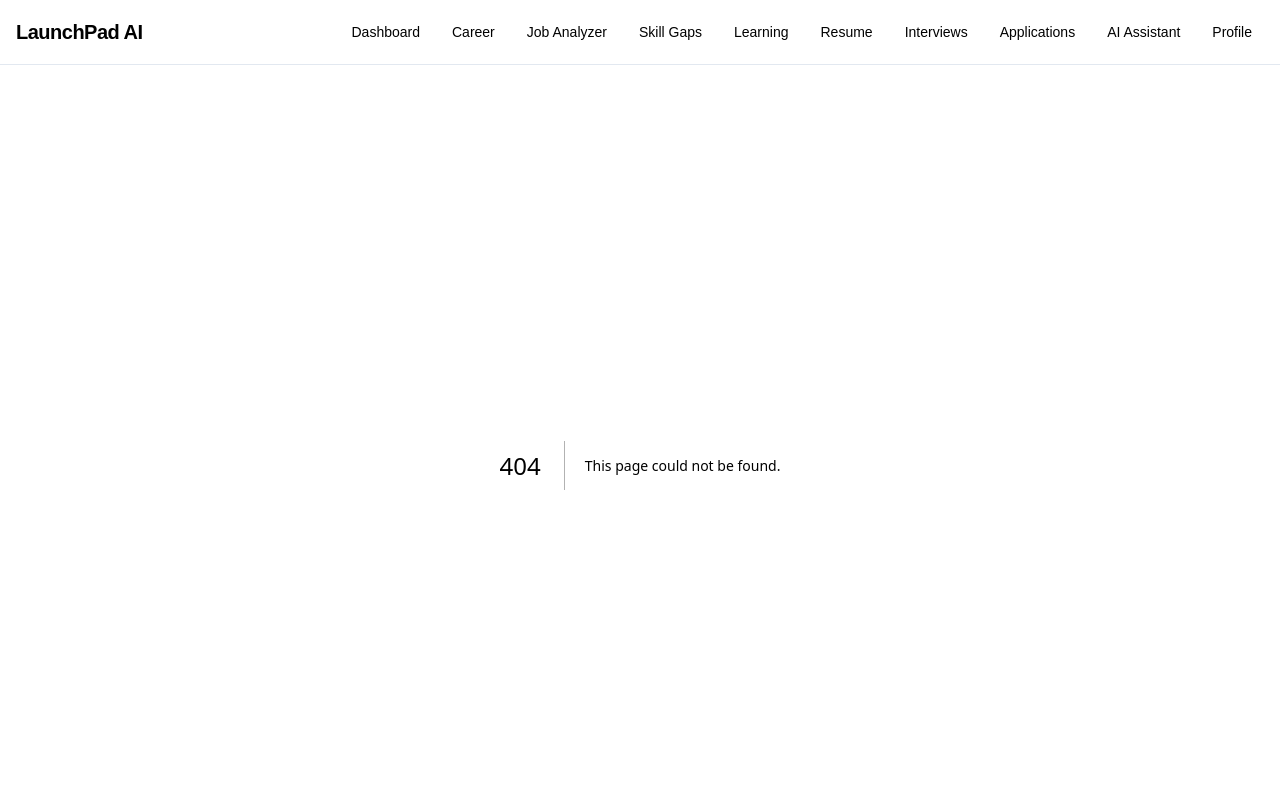
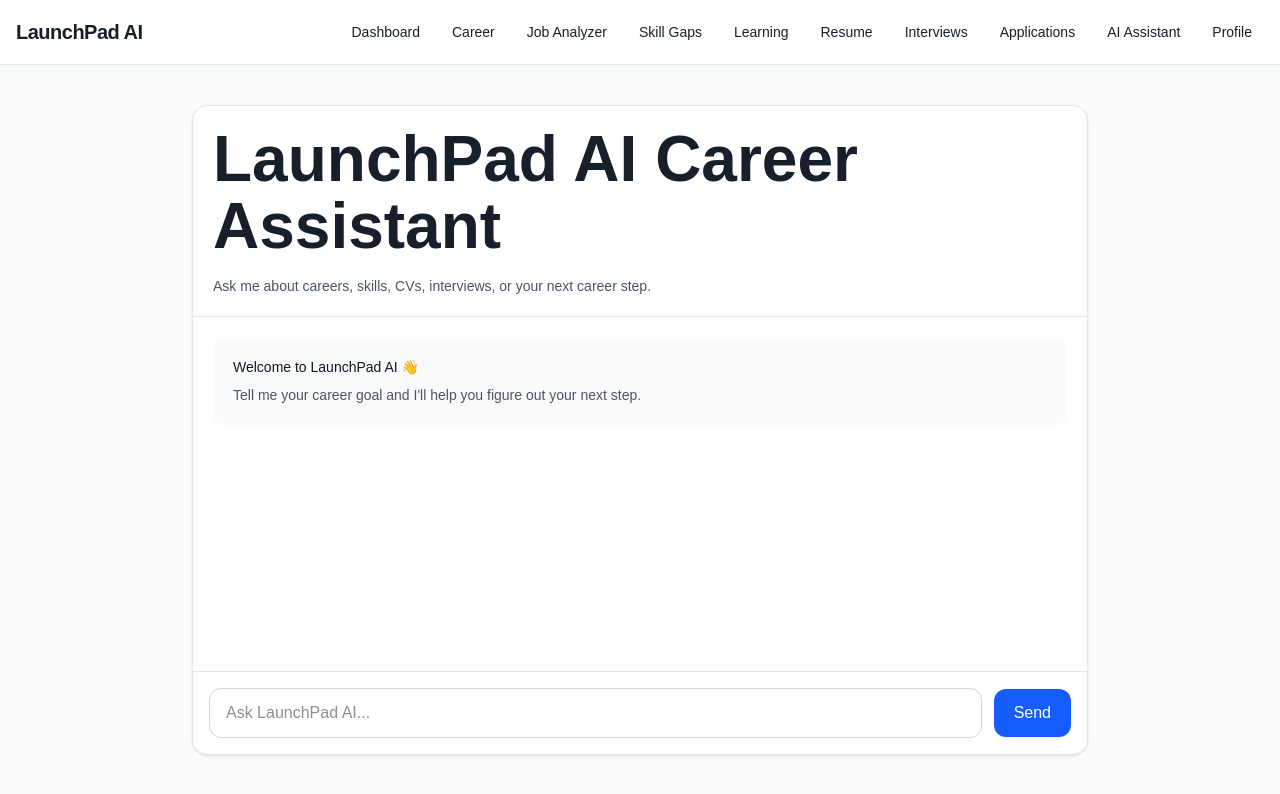
Before and after one commit to pavankalyan271/launchpad-ai, a Next.js app in the folder app/: page /assistant in a window 1280 px wide. Before the commit this address had no page. Shown: the top 794 px of the page. Built offline with nearby package versions, Linux system fonts and the light colour scheme.

Commit message:
feat: add streaming AI career assistant

```diff
--- /dev/null
+++ b/app/app/api/chat/route.ts
@@ -0,0 +1,40 @@
+import {
+  convertToModelMessages,
+  streamText,
+  type UIMessage,
+} from "ai";
+
+import {
+  careerAssistantModel,
+  careerAssistantSystemPrompt,
+} from "../../../lib/ai";
+
+export const maxDuration = 30;
+
+export async function POST(req: Request) {
+  try {
+    const { messages }: { messages: UIMessage[] } = await req.json();
+
+    const result = streamText({
+      model: careerAssistantModel,
+      system: careerAssistantSystemPrompt,
+      messages: await convertToModelMessages(messages),
+    });
+
+    return result.toUIMessageStreamResponse();
+  } catch (error) {
+    console.error("Chat API error:", error);
+
+    return new Response(
+      JSON.stringify({
+        error: "Unable to process the chat request.",
+      }),
+      {
+        status: 500,
+        headers: {
+          "Content-Type": "application/json",
+        },
+      }
+    );
+  }
+}
--- /dev/null
+++ b/app/app/assistant/page.tsx
@@ -0,0 +1,10 @@
+import CareerAssistant from "../../components/CareerAssistant";
+export default function AssistantPage() {
+  return (
+    <main className="min-h-screen bg-gray-50 px-4 py-10">
+      <div className="mx-auto max-w-4xl">
+        <CareerAssistant />
+      </div>
+    </main>
+  );
+}
--- /dev/null
+++ b/app/components/CareerAssistant.tsx
@@ -0,0 +1,284 @@
+"use client";
+
+import {
+  useEffect,
+  useRef,
+  useState,
+} from "react";
+
+import { useChat } from "@ai-sdk/react";
+import { DefaultChatTransport } from "ai";
+
+export default function CareerAssistant() {
+  const [input, setInput] = useState("");
+  const [isNearBottom, setIsNearBottom] = useState(true);
+
+  const messagesContainerRef =
+    useRef<HTMLDivElement>(null);
+
+  const bottomRef =
+    useRef<HTMLDivElement>(null);
+
+  const {
+    messages,
+    sendMessage,
+    status,
+    stop,
+    error,
+  } = useChat({
+    transport: new DefaultChatTransport({
+      api: "/api/chat",
+    }),
+  });
+
+  const isStreaming =
+    status === "submitted" ||
+    status === "streaming";
+
+  /*
+   * Auto-scroll only when the user is already near
+   * the bottom of the conversation.
+   *
+   * During streaming we use instant scrolling instead
+   * of repeatedly starting smooth animations.
+   */
+  useEffect(() => {
+    if (!isNearBottom) {
+      return;
+    }
+
+    bottomRef.current?.scrollIntoView({
+      behavior: "instant",
+      block: "end",
+    });
+  }, [messages, isNearBottom]);
+
+  /*
+   * Track whether the user has manually scrolled
+   * away from the latest message.
+   */
+  function handleScroll() {
+    const container =
+      messagesContainerRef.current;
+
+    if (!container) {
+      return;
+    }
+
+    const distanceFromBottom =
+      container.scrollHeight -
+      container.scrollTop -
+      container.clientHeight;
+
+    setIsNearBottom(distanceFromBottom < 100);
+  }
+
+  /*
+   * Manually jump to the newest message.
+   */
+  function scrollToLatest() {
+    bottomRef.current?.scrollIntoView({
+      behavior: "smooth",
+      block: "end",
+    });
+
+    setIsNearBottom(true);
+  }
+
+  /*
+   * Send a message.
+   */
+  function handleSend() {
+    const text = input.trim();
+
+    if (!text) {
+      return;
+    }
+
+    if (isStreaming) {
+      return;
+    }
+
+    sendMessage({
+      text,
+    });
+
+    setInput("");
+    setIsNearBottom(true);
+  }
+
+  /*
+   * Press Enter to send.
+   */
+  function handleKeyDown(
+    event: React.KeyboardEvent<HTMLInputElement>
+  ) {
+    if (event.key === "Enter") {
+      event.preventDefault();
+      handleSend();
+    }
+  }
+
+  /*
+   * Stop the current generation.
+   *
+   * AI SDK keeps the content that has already
+   * streamed into the message state.
+   */
+  function handleStop() {
+    stop();
+  }
+
+  return (
+    <div className="flex h-[650px] max-h-[calc(100vh-120px)] flex-col overflow-hidden rounded-2xl border border-gray-200 bg-white shadow-sm">
+
+      {/* Header */}
+      <header className="border-b border-gray-200 p-4 sm:p-5">
+        <h1 className="text-lg font-semibold sm:text-xl">
+          LaunchPad AI Career Assistant
+        </h1>
+
+        <p className="mt-1 text-sm text-gray-600">
+          Ask me about careers, skills, CVs,
+          interviews, or your next career step.
+        </p>
+      </header>
+
+      {/* Conversation */}
+      <div
+        ref={messagesContainerRef}
+        onScroll={handleScroll}
+        className="min-h-0 flex-1 overflow-y-auto p-4 sm:p-5"
+>
+        <div className="space-y-4">
+
+          {/* Welcome */}
+          {messages.length === 0 && (
+            <div className="rounded-xl bg-gray-50 p-5 text-sm text-gray-600">
+              <p className="font-medium text-gray-900">
+                Welcome to LaunchPad AI 👋
+              </p>
+
+              <p className="mt-2">
+                Tell me your career goal and I&apos;ll
+                help you figure out your next step.
+              </p>
+            </div>
+          )}
+
+          {/* Messages */}
+          {messages.map((message) => (
+            <div
+              key={message.id}
+              className={`flex ${
+                message.role === "user"
+                  ? "justify-end"
+                  : "justify-start"
+              }`}
+            >
+              <div
+                className={`max-w-[90%] rounded-2xl px-4 py-3 text-sm leading-6 sm:max-w-[80%] sm:text-base ${
+                  message.role === "user"
+                    ? "bg-blue-600 text-white"
+                    : "bg-gray-100 text-gray-900"
+                }`}
+              >
+                {message.parts.map(
+                  (part, index) => {
+                    if (part.type !== "text") {
+                      return null;
+                    }
+
+                    return (
+                      <span
+                        key={index}
+                        className="whitespace-pre-wrap"
+                      >
+                        {part.text}
+                      </span>
+                    );
+                  }
+                )}
+              </div>
+            </div>
+          ))}
+
+          {/* Thinking indicator */}
+          {status === "submitted" && (
+            <div className="flex justify-start">
+              <div className="rounded-2xl bg-gray-100 px-4 py-3 text-sm text-gray-600">
+                LaunchPad AI is thinking
+                <span className="ml-1 animate-pulse">
+                  ...
+                </span>
+              </div>
+            </div>
+          )}
+
+          {/* Error */}
+          {error && (
+            <div className="rounded-lg bg-red-50 p-3 text-sm text-red-700">
+              Something went wrong. Please try again.
+            </div>
+          )}
+
+          {/* Scroll anchor */}
+          <div ref={bottomRef} />
+        </div>
+      </div>
+
+      {/* Jump to latest */}
+      {!isNearBottom && (
+        <div className="relative">
+          <button
+            type="button"
+            onClick={scrollToLatest}
+            className="absolute bottom-3 left-1/2 z-10 -translate-x-1/2 rounded-full border border-gray-300 bg-white px-4 py-2 text-sm font-medium text-gray-700 shadow-md hover:bg-gray-50"
+          >
+            ↓ Jump to latest
+          </button>
+        </div>
+      )}
+
+      {/* Input */}
+      <div className="shrink-0 border-t border-gray-200 bg-white p-3 sm:p-4">
+        <div className="flex w-full items-center gap-2 sm:gap-3">
+
+          {/* Message input */}
+          <input
+            type="text"
+            value={input}
+            onChange={(event) => {
+              setInput(event.target.value);
+            }}
+            onKeyDown={handleKeyDown}
+            disabled={isStreaming}
+            placeholder="Ask LaunchPad AI..."
+            aria-label="Message LaunchPad AI"
+            autoComplete="off"
+            className="min-w-0 flex-1 rounded-xl border border-gray-300 px-4 py-3 text-sm outline-none focus:border-blue-500 focus:ring-2 focus:ring-blue-200 disabled:bg-gray-100 sm:text-base"
+          />
+
+          {/* Stop / Send */}
+          {isStreaming ? (
+            <button
+              type="button"
+              onClick={handleStop}
+              className="shrink-0 rounded-xl bg-red-600 px-4 py-3 font-medium text-white hover:bg-red-700 sm:px-5"
+            >
+              Stop
+            </button>
+          ) : (
+            <button
+              type="button"
+              onClick={handleSend}
+              className="shrink-0 rounded-xl bg-blue-600 px-4 py-3 font-medium text-white hover:bg-blue-700 sm:px-5"
+            >
+              Send
+            </button>
+          )}
+        </div>
+      </div>
+    </div>
+  );
+}
--- /dev/null
+++ b/app/lib/ai.ts
@@ -0,0 +1,32 @@
+import { google } from "@ai-sdk/google";
+
+export const careerAssistantModel = google("gemini-3.6-flash");
+
+export const careerAssistantSystemPrompt = `
+You are LaunchPad AI, a helpful career-readiness assistant.
+
+Your purpose is to help students, recent graduates, career changers,
+and entry-level candidates understand their career options and take
+practical next steps.
+
+Be:
+- Clear and encouraging
+- Practical and action-oriented
+- Honest about uncertainty
+- Concise unless the user asks for detail
+
+Help users with:
+- Career direction
+- Job readiness
+- Skill gaps
+- Learning plans
+- CV and resume improvement
+- Interview preparation
+- Job descriptions
+- Entry-level job applications
+
+Do not claim that recommendations predict future employment outcomes.
+Present them as guidance based on the information the user provides.
+
+When you do not have enough information, ask a useful follow-up question.
+`;
--- a/app/package.json
+++ b/app/package.json
@@ -10,7 +10,10 @@
     "lint": "eslint ."
   },
   "dependencies": {
+    "@ai-sdk/google": "^4.0.69",
+    "@ai-sdk/react": "^4.0.102",
     "@tailwindcss/postcss": "^4.3.3",
+    "ai": "^7.0.99",
     "next": "^16.1.0",
     "postcss": "^8.5.26",
     "react": "^19.2.8",
```
Also changed, not shown: 2 other files (tests, documents, lock files or other folders).
